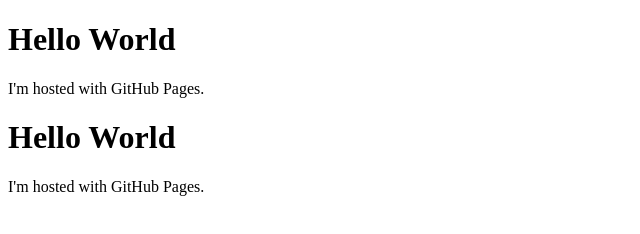
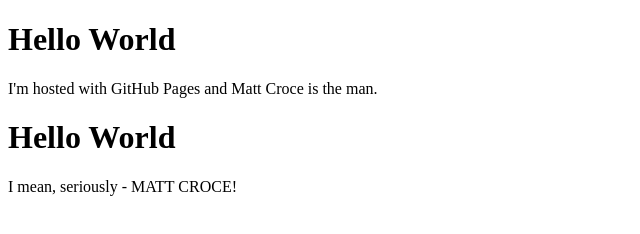
Before and after one commit to jdhtwo/jdhtwo.github.io, a plain HTML site: page index.html in a window 1280 px wide. Shown: the whole page, without its empty margins (0-640 px from the left). Drawn offline with Linux system fonts and the light colour scheme.

Commit message:
Hello world 2

```diff
--- a/index.html
+++ b/index.html
@@ -2,12 +2,12 @@
 <html>
 <body>
 <h1>Hello World</h1>
-<p>I'm hosted with GitHub Pages.</p>
+<p>I'm hosted with GitHub Pages and Matt Croce is the man.</p>
 </body>
 </html><!DOCTYPE html>
 <html>
 <body>
 <h1>Hello World</h1>
-<p>I'm hosted with GitHub Pages.</p>
+<p>I mean, seriously - MATT CROCE!</p>
 </body>
 </html>
```
